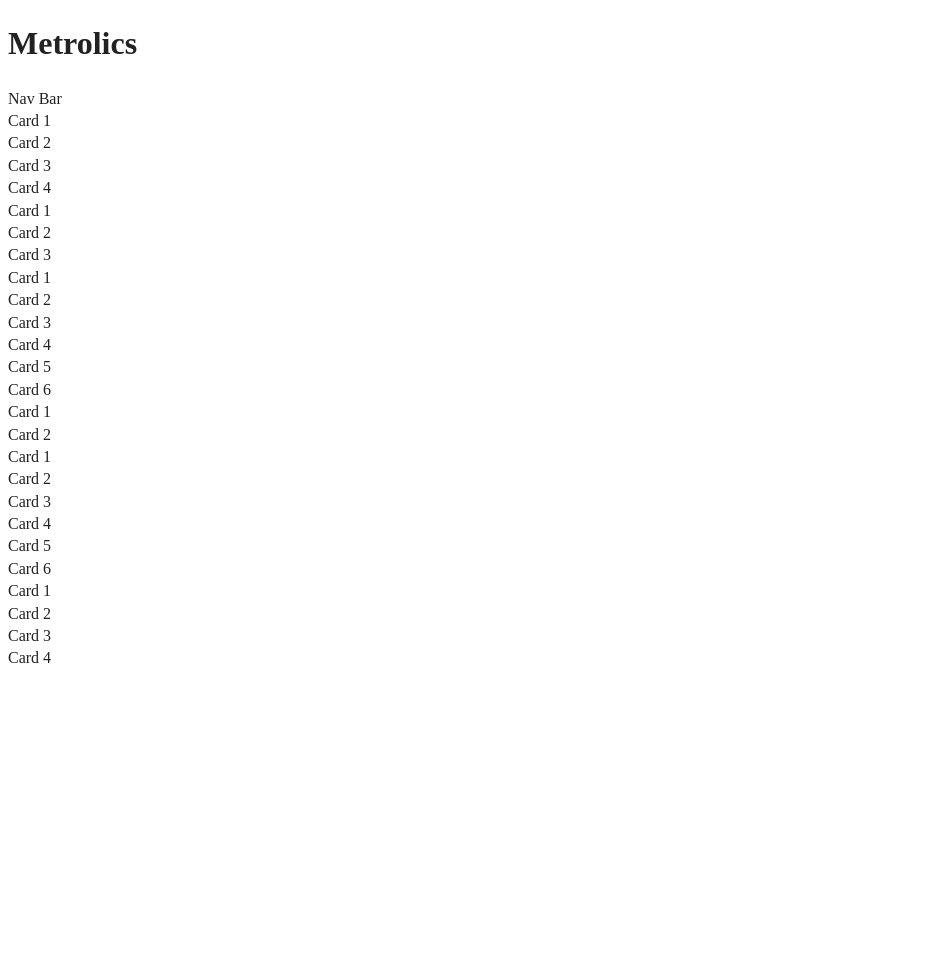
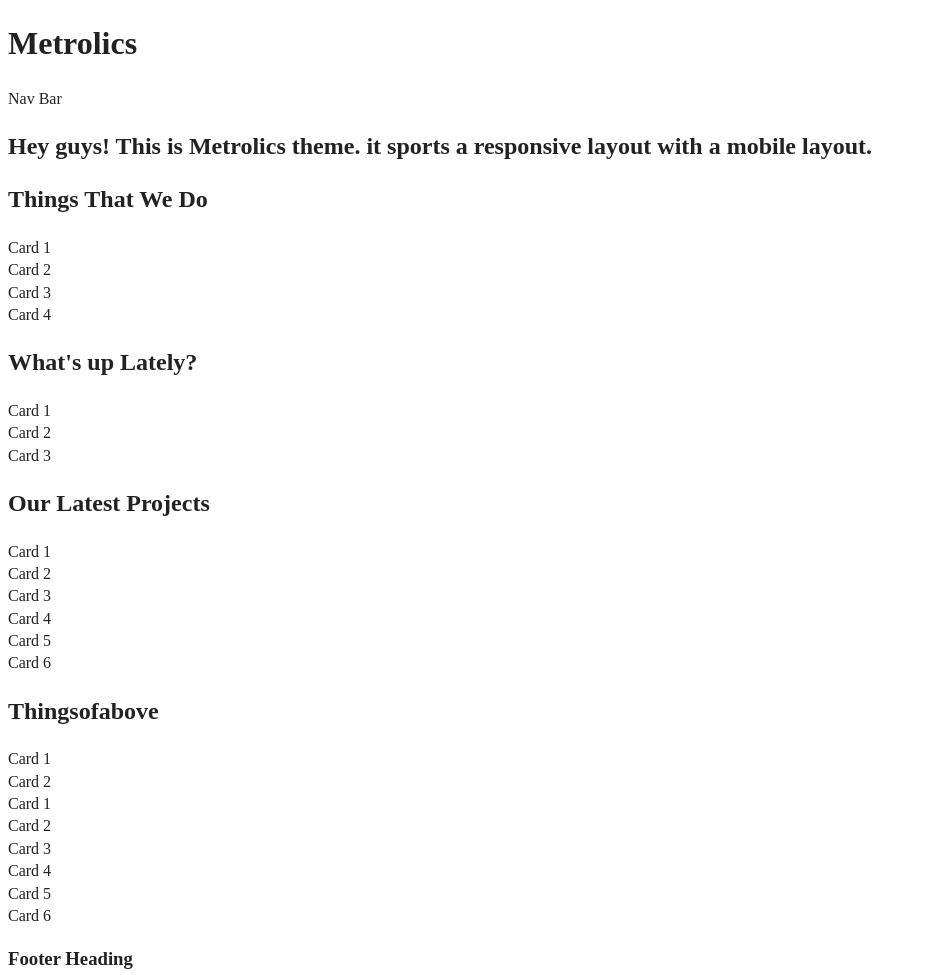
Before and after one commit to k8ANStar/metrolics, a website: page index.html in a window 1280 px wide. Shown: the top 975 px of the page, without its empty margins (0-926 px from the left). Before the commit the page ends 800 px from the top, so only its background shows below. Drawn offline with Linux system fonts and the light colour scheme.

Commit message:
adding h2 and h3 headings

```diff
--- a/index.html
+++ b/index.html
@@ -28,9 +28,15 @@
   </header>
 
   <body>
-    <div></div>
+    <div>
+      <h2>
+        Hey guys! This is Metrolics theme. it sports a responsive layout with a
+        mobile layout.
+      </h2>
+    </div>
 
     <div>
+      <h2>Things That We Do</h2>
       <div>
         <div>Card 1</div>
         <div>Card 2</div>
@@ -40,6 +46,7 @@
     </div>
 
     <div>
+      <h2>What's up Lately?</h2>
       <div>
         <div>Card 1</div>
         <div>Card 2</div>
@@ -48,6 +55,7 @@
     </div>
 
     <div>
+      <h2>Our Latest Projects</h2>
       <div>
         <div>Card 1</div>
         <div>Card 2</div>
@@ -59,6 +67,7 @@
     </div>
 
     <div>
+      <h2>Thingsofabove</h2>
       <div>
         <div>Card 1</div>
         <div>Card 2</div>
@@ -75,6 +84,7 @@
     </div>
 
     <footer>
+      <h3>Footer Heading</h3>
       <div>
         <div>Card 1</div>
         <div>Card 2</div>
```
